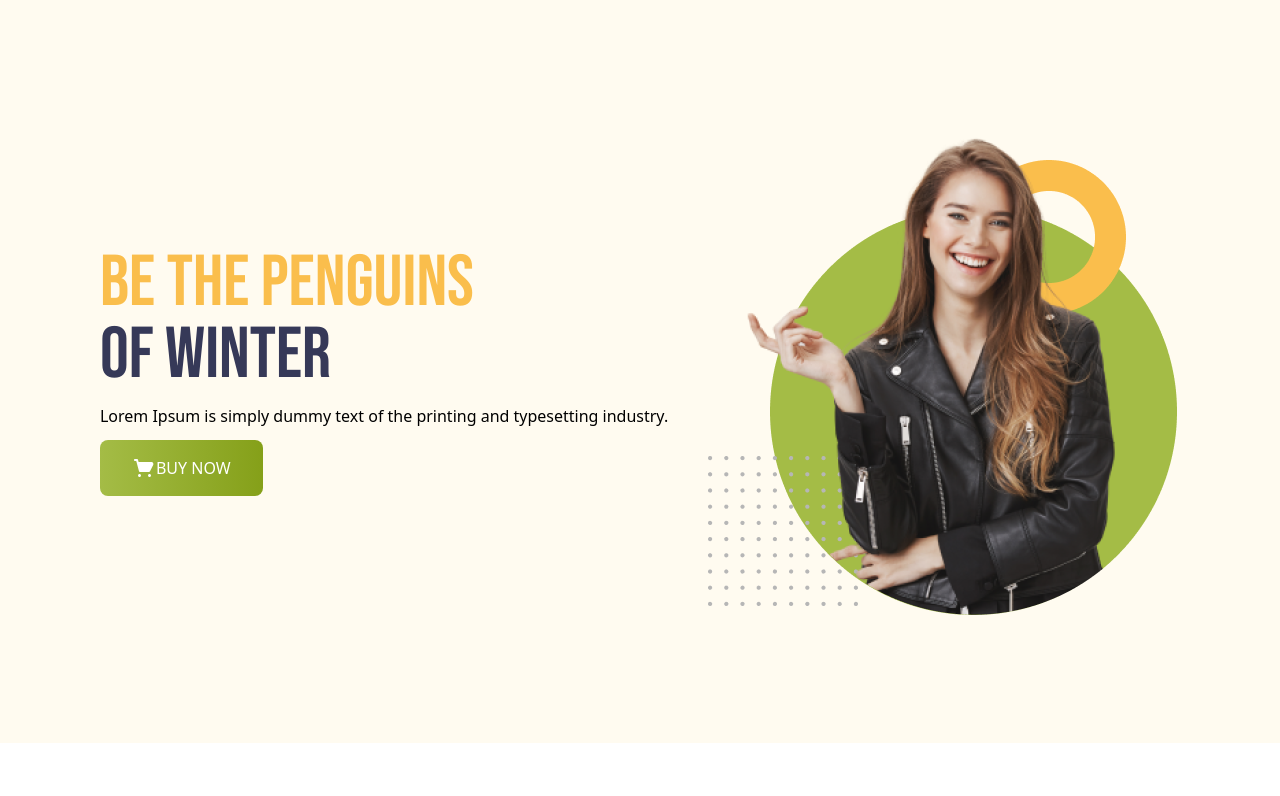
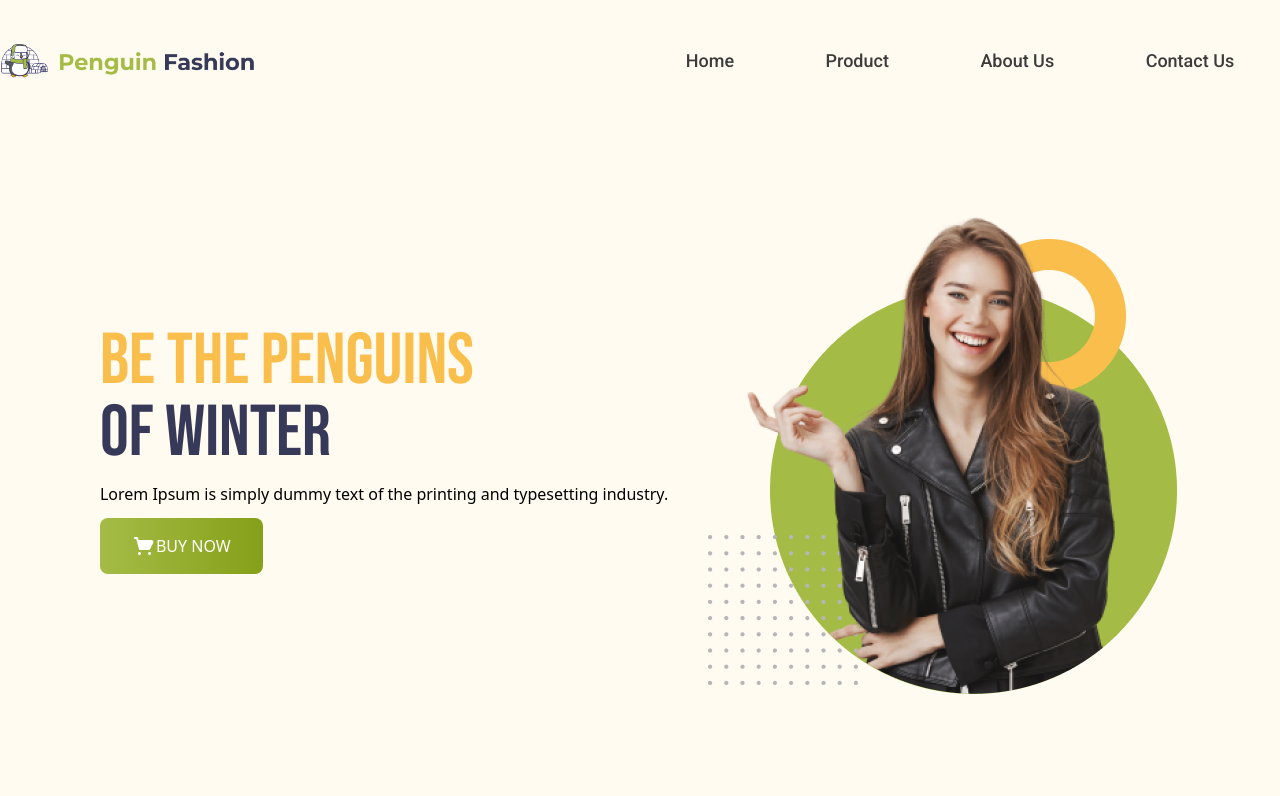
Before and after one commit to tahmidurrahmann/penguin-fashion-website, a plain HTML site: page index.html in a window 1280 px wide. Shown: the top 796 px of the page. Drawn offline with nearby package versions, Linux system fonts and the light colour scheme.

Commit message:
added the last commit

```diff
--- a/index.html
+++ b/index.html
@@ -13,17 +13,24 @@
         .font-roboto{
         font-family: 'Roboto', sans-serif;
         }
+        *{
+            margin: 0;
+            padding: 0;
+        }
         </style>
 </head>
 <body>
     <header class="bg-[#FFFBF0]">
         <nav class="max-w-screen-xl mx-auto">
-            <div class="flex justify-around items-center">
-                <div>
-
+            <div class="flex flex-col lg:flex-row justify-between items-center pt-11">
+                <div class="w-3/5 md:w-2/5 lg:w-1/5">
+                    <img src="images/icons/logo.png" alt="">
                 </div>
-                <div>
-
+                <div class="flex flex-col md:flex-row justify-between md:justify-around items-center w-1/2 gap-4 md:gap-0 md:w-4/5 lg:w-1/2 mt-4 lg:mt-0 ">
+                    <a class="text-[#3C3C3C] font-roboto text-lg font-medium"  href="">Home</a>
+                    <a class="text-[#3C3C3C] font-roboto text-lg font-medium" href="">Product</a>
+                    <a class="text-[#3C3C3C] font-roboto text-lg font-medium" href="">About Us</a>
+                    <a class="text-[#3C3C3C] font-roboto text-lg font-medium" href="">Contact Us</a>
                 </div>
             </div>
         </nav>
```
